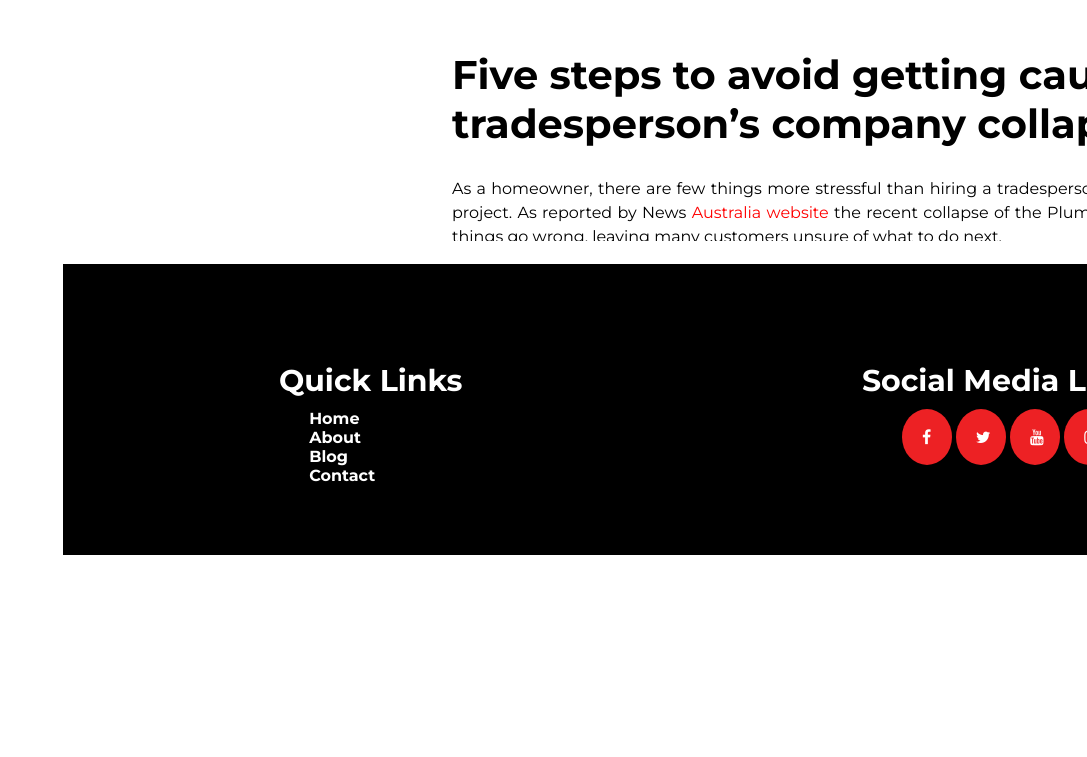
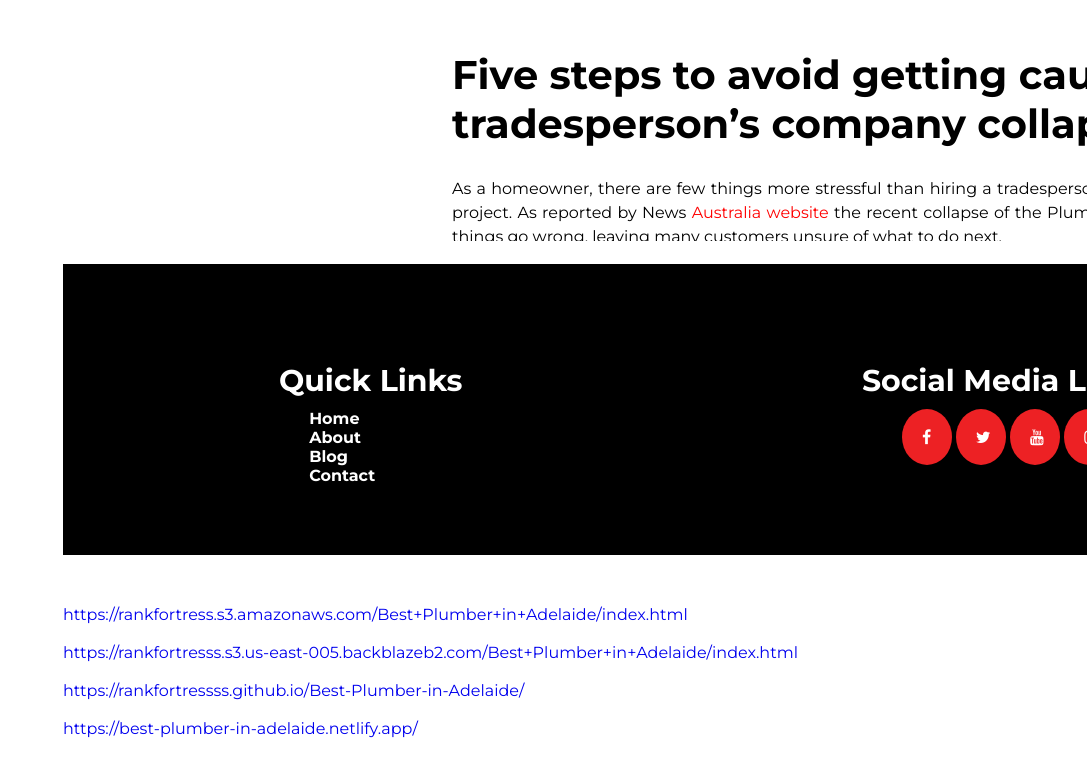
Before and after one commit to rankfortressss/Best-Plumber-in-Adelaide, a plain HTML site: page index.html in a window 1280 px wide. Shown: the part 7304-8061 px from the top of the page, without its empty margins (193-1280 px from the left). Drawn offline with Linux system fonts and the light colour scheme.

Commit message:
Add files via upload

```diff
--- a/index.html
+++ b/index.html
@@ -162,13 +162,13 @@
             </section>
             <!--Links-->
             <section>
-                <a target="_bLank" href=""></a><br>
+                <a target="_bLank" href="https://rankfortress.s3.amazonaws.com/Best+Plumber+in+Adelaide/index.html">https://rankfortress.s3.amazonaws.com/Best+Plumber+in+Adelaide/index.html</a><br>
                 <br>
-                <a target="_bLank" href=""></a><br>
+                <a target="_bLank" href="https://rankfortresss.s3.us-east-005.backblazeb2.com/Best+Plumber+in+Adelaide/index.html">https://rankfortresss.s3.us-east-005.backblazeb2.com/Best+Plumber+in+Adelaide/index.html</a><br>
                 <br>
-                <a target="_bLank" href=""></a><br>
+                <a target="_bLank" href="https://rankfortressss.github.io/Best-Plumber-in-Adelaide/">https://rankfortressss.github.io/Best-Plumber-in-Adelaide/</a><br>
                 <br>
-                <a target="_bLank" href=""></a><br>
+                <a target="_bLank" href="https://best-plumber-in-adelaide.netlify.app/">https://best-plumber-in-adelaide.netlify.app/</a><br>
                 <br>
             </section>
 
```
